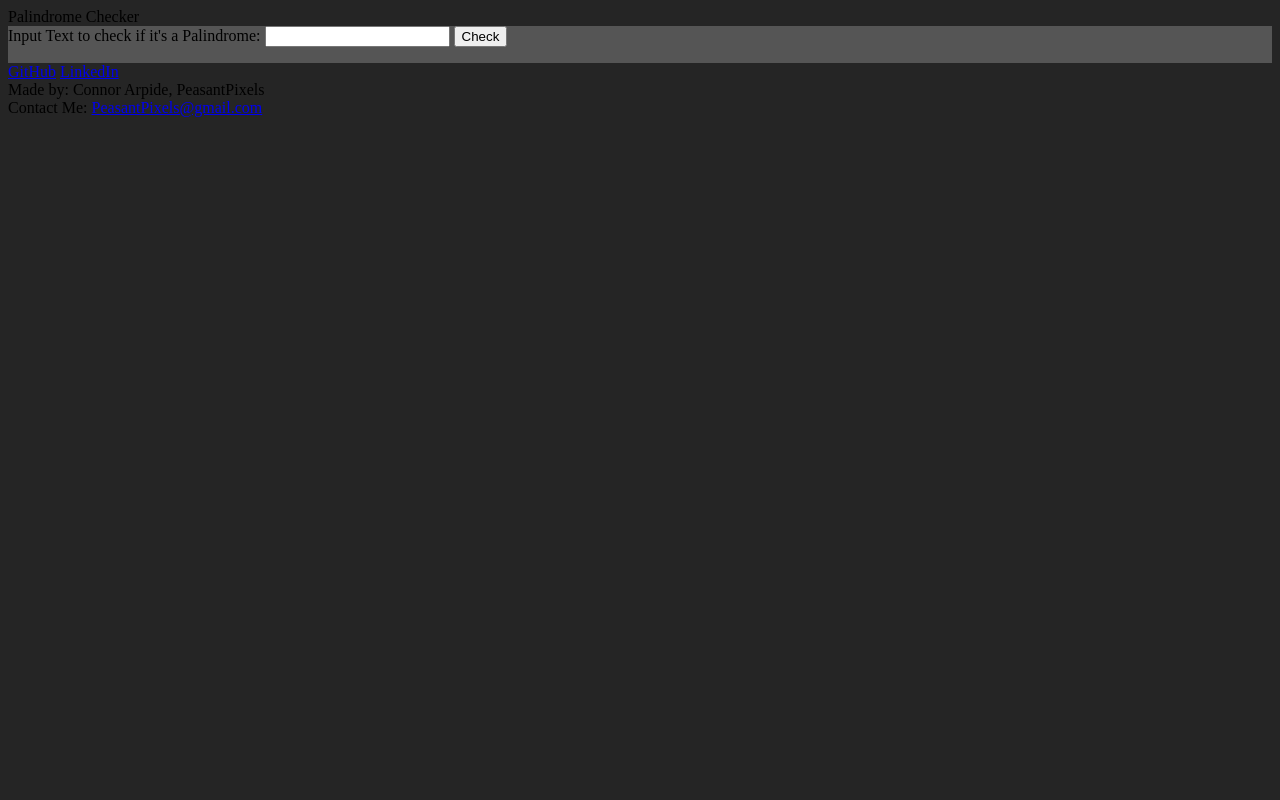
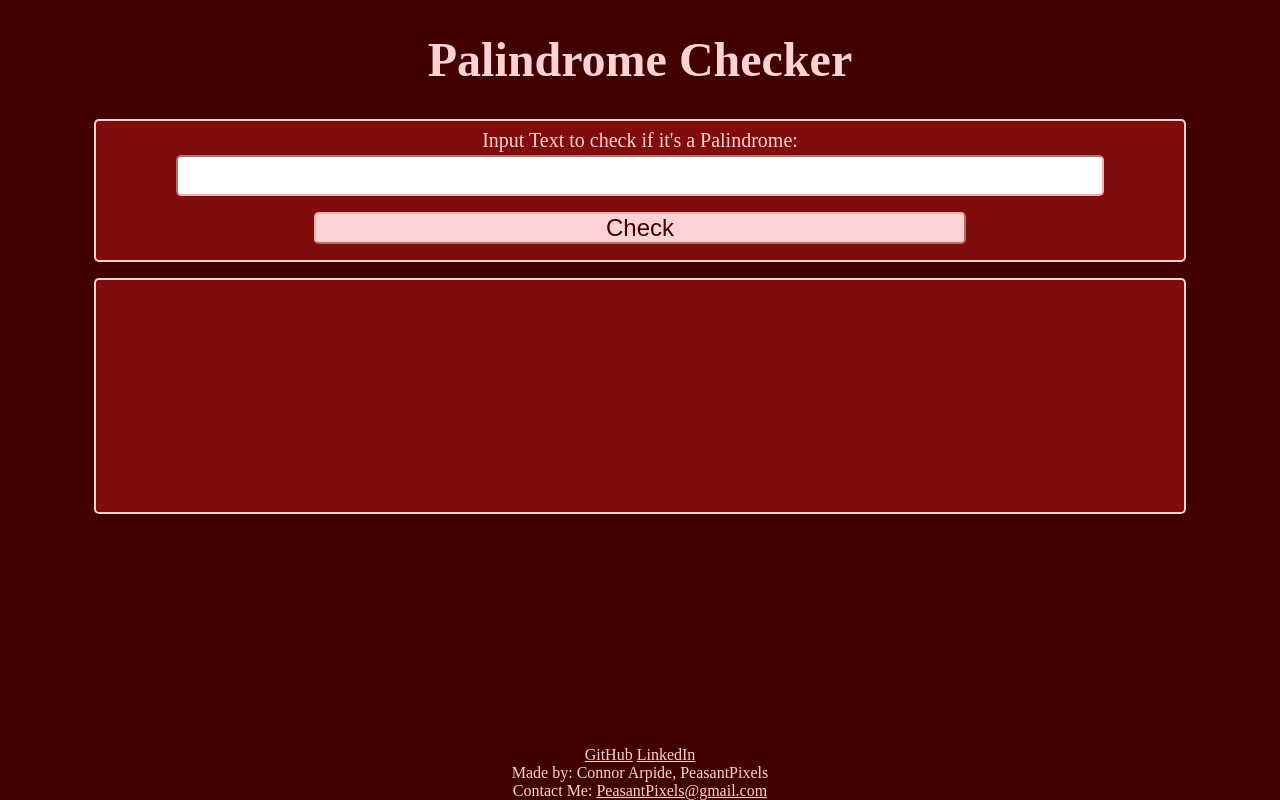
Before and after one commit to PeasantTech/Website, a plain HTML site: page JSAlgorithms_DataStructures/Certification1_Palindrome/palindrome.html in a window 1280 px wide. Drawn offline with Linux system fonts and the light colour scheme.

Commit message:
Update styles.css

```diff
--- a/JSAlgorithms_DataStructures/Certification1_Palindrome/styles.css
+++ b/JSAlgorithms_DataStructures/Certification1_Palindrome/styles.css
@@ -1,67 +1,110 @@
-:root{
-    --color-one: #ffffff;
-    --color-two: #000000;
-    --color-three: #555555;
-    --color-four: #252525;
-    --color-five: #c6c6c6;
+:root {
+  --color-white: #ffffff;
+  --color-black: #000000;
+  --color-deepRed: #420101;
+  --color-roseTinge: #ffd3d3;
+  --color-rose: #ffaaaa;
+  --color-cherryBlossom: #ffb5c6;
+  --color-carmine: #960018;
+  --color-deepRedTinge: #ff222255;
 }
 
-  body{
-    background: var(--color-four);
+body {
+  background: var(--color-deepRed);
 }
 
-  .fCC-palindrome{
-    color:var(--color-one);
+.header-section {
+  justify-content: center;
+  margin-top: 2rem;
+}
+
+header {
+  text-align: center;
+  color: var(--color-roseTinge);
+  font: bold 3rem serif, times;
 }
 
 .main-text{
-    background: var(--color-three);
-    overflow:hidden;
+  display:flex;
+  flex-direction:column;
+  align-items:center;
 }
 
-  .page-header{
-    color:var(--color-one);
+.input-label{
+  margin: 0.5rem auto 0.2rem auto;
+  color: var(--color-roseTinge);
+  font-size:1.25rem;
+}
+
+.input-container {
+  display: inherit;
+  flex-direction: inherit;
+  align-items: center;
+  background: var(--color-deepRedTinge);
+  border: 2px solid var(--color-roseTinge);
+  border-radius: 5px;
+  margin: 2rem 0;
+  width: 85vw;
+}
+
+.input-field{
+  margin:0 1rem 0.5rem 1rem;
+  font-size:2rem;
+  border-color: var(--color-rose);
+  border-radius: 5px;
+  color:var(--color-deepRed);
+  padding:0;
+  text-align:center;
+  width: 85%;
+}
+
+.button{
+  margin:1rem;
+  margin-top:0.5rem;
+  font-size:1.5rem;
+  border-color: var(--color-rose);
+  border-radius: 5px;
+  color:var(--color-deepRed);
+  background:var(--color-roseTinge);
+  padding:0;
+  width:60%;
+}
+
+.output-container {
+  display:flex;
+  flex-direction:column;
+  align-items:center;
+  background: var(--color-deepRedTinge);
+  border: 2px solid var(--color-roseTinge);
+  border-radius: 5px;
+  margin:-1rem 0;
+  width: 85vw;
+}
+
+.output{
+  width: 80%;
+  height: 25vh;
+  margin: 1rem;
+  color: var(--color-roseTinge);
+  font-size:2rem;
   text-align:center;
 }
 
-  .input-div{
-    display:flex;
-    justify-content:center;
-    background: var(--color-two);
-    border:20px solid transparent;
+.footer {
+  color: var(--color-roseTinge);
+  display: flex;
+  flex-direction: column;
+  text-align: center;
+  position: fixed;
+  bottom: 0;
+  left: 0;
+  width: 100%;
 }
 
-  .input-pal-text{
-    display:block;
-    border-radius: 25px;
-    text-align:center;
+a:link {
+  color: var(--color-roseTinge);
 }
 
-  .check-pal-btn{
-    display:block;
-    border-radius:50px;
+a:visited {
+  color: var(--color-rose);
 }
-
-  .check-pal-btn:active{
-    color: var(--color-one);
-    background: var(--color-two);
-  }
-
-  .result-title{
-    display:block;
-    font-size:1.25rem;
-    color:var(--color-two);
-    background-color:var(--color-five);
-  }
-
-  .result-p{
-    display:hide;
-    font-size:1.25rem;
-    color: var(--color-two);
-    background-color: var(--color-five);
-  }
-
-  .result-div{
-    display:block;
-    text-align:center;
-  }
```
Lines whose indentation alone changed are shown as unchanged.
